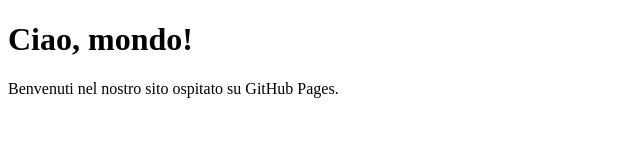
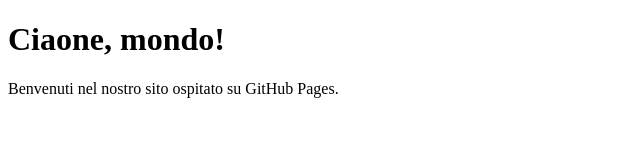
Before and after one commit to PippoPapero/a, a plain HTML site: page index.html in a window 1280 px wide. Shown: the whole page, without its empty margins (0-640 px from the left). Drawn offline with Linux system fonts and the light colour scheme.

Commit message:
Update index.html

```diff
--- a/index.html
+++ b/index.html
@@ -6,7 +6,7 @@
     <title>Benvenuti 1</title>
 </head>
 <body>
-    <h1>Ciao, mondo!</h1>
+    <h1>Ciaone, mondo!</h1>
     <p>Benvenuti nel nostro sito ospitato su GitHub Pages.</p>
 </body>
 </html>
```
